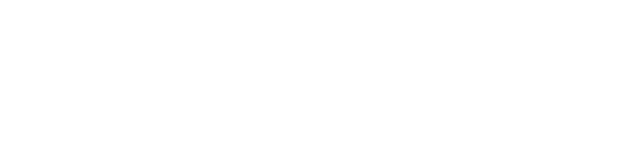
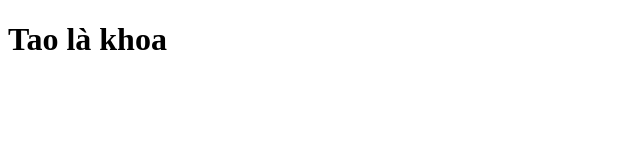
Before and after one commit to Khoalm99/testgit, a plain HTML site: page index.html in a window 1280 px wide. Shown: the whole page, without its empty margins (0-640 px from the left). Drawn offline with Linux system fonts and the light colour scheme.

Commit message:
nay la file moi

```diff
--- a/index.html
+++ b/index.html
@@ -7,6 +7,6 @@
     <title>Document</title>
 </head>
 <body>
-
+    <h1>Tao là khoa</h1>
 </body>
 </html>
--- /dev/null
+++ b/style.css
@@ -0,0 +1,5 @@
+h1 {
+    color: red;
+    font-size: 20px;
+
+}
```
